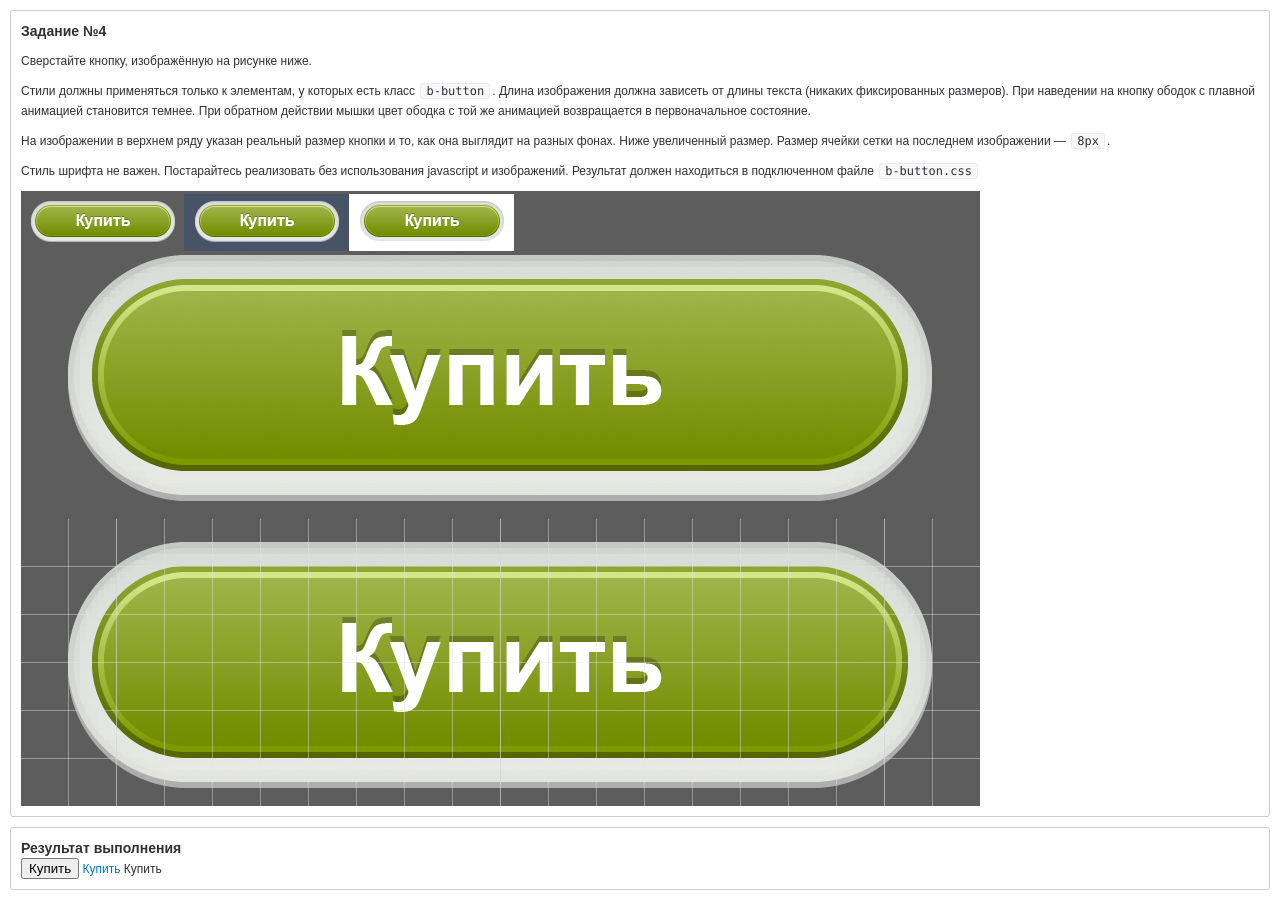
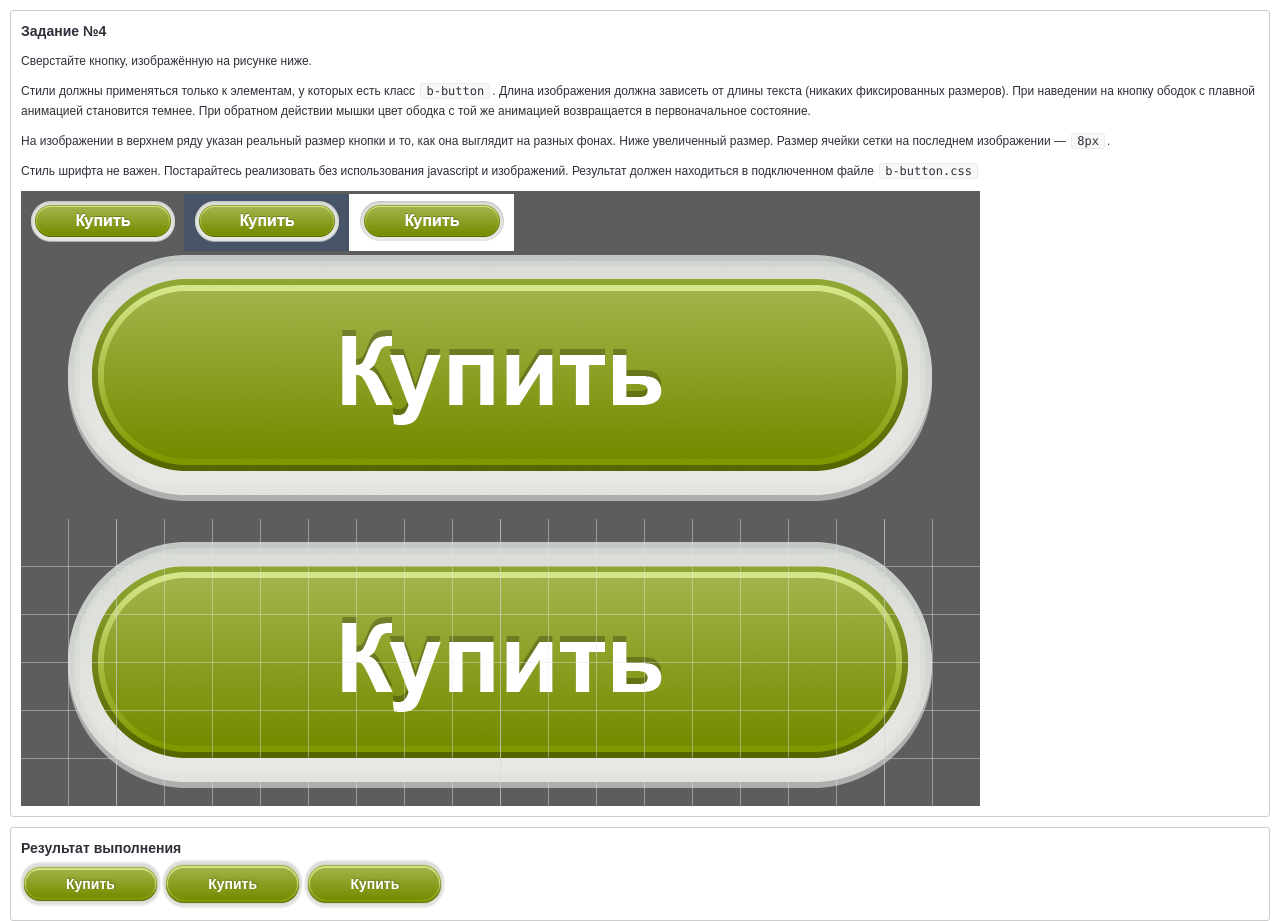
Before and after one commit to gate8team/frontend-position-task, a website: page src/issue #4/index.html in a window 1280 px wide. Before the commit the page ends 890 px from the top, so only its background shows below. Drawn offline with Linux system fonts and the light colour scheme.

Commit message:
[ADDED]: added solution for issue #4.

```diff
--- a/src/issue #4/static/css/blocks/b-button.css
+++ b/src/issue #4/static/css/blocks/b-button.css
@@ -1,3 +1,37 @@
 .b-button {
+  margin: 10px 5px;
+  padding: 6px 40px;
+  display: inline-block;
+  cursor: pointer;
+  color: #fff;
+  font-size: 14px;
+  font-weight: bold;
+  text-shadow: 1px -1px 2px #6b7b22;
+  outline: none;
+  border: 0;
+  -webkit-border-radius: 16px;
+  -moz-border-radius: 16px;
+  border-radius: 16px;
+  background: #889f21;
+  background: -moz-linear-gradient(bottom, #748c00 0%, #889f21 50%, #a0b348 100%);
+  background: -webkit-linear-gradient(bottom, #748c00 0%, #889f21 50%, #a0b348 100%);
+  background: -o-linear-gradient(bottom, #748c00 0%, #889f21 50%, #a0b348 100%);
+  background: -ms-linear-gradient(bottom, #748c00 0%, #889f21 50%, #a0b348 100%);
+  background: linear-gradient(bottom, #748c00 0%, #889f21 50%, #a0b348 100%);
+  box-shadow: 0 -1px 1px 1px #d5e68a, 0 1px 1px 1px #7e9900,
+              0 -1px 1px 2px #90a632, 0 1px 1px 2px #556600,
+              0 2.5px 2px 5px #e2e4de, 0 -2.5px 2px 5px #daddd8,
+              0 2px 0 4px #aeaeae, 0 -2px 0 4px #c3c8c4;
+  -webkit-transition: box-shadow 0.5s ease-in-out 0s;
+  -moz-transition: box-shadow 0.5s ease-in-out 0s;
+  -o-transition: box-shadow 0.5s ease-in-out 0s;
+  -ms-transition: box-shadow 0.5s ease-in-out 0s;
+  transition: box-shadow 0.5s ease-in-out 0s;
+}
 
+.b-button:hover {
+  box-shadow: 0 -1px 1px 1px #d5e68a, 0  1px 1px 1px #7e9900,
+              0 -1px 1px 2px #90a632, 0 1px 1px 2px #556600,
+              0 2.5px 2px 5px #aeaeae, 0 -2.5px 2px 5px #d5d8d4,
+              0 2px 0 4px #aeaeae, 0 -2px 0 4px #c3c8c4;
 }
```
Also changed, not shown: README.md.
